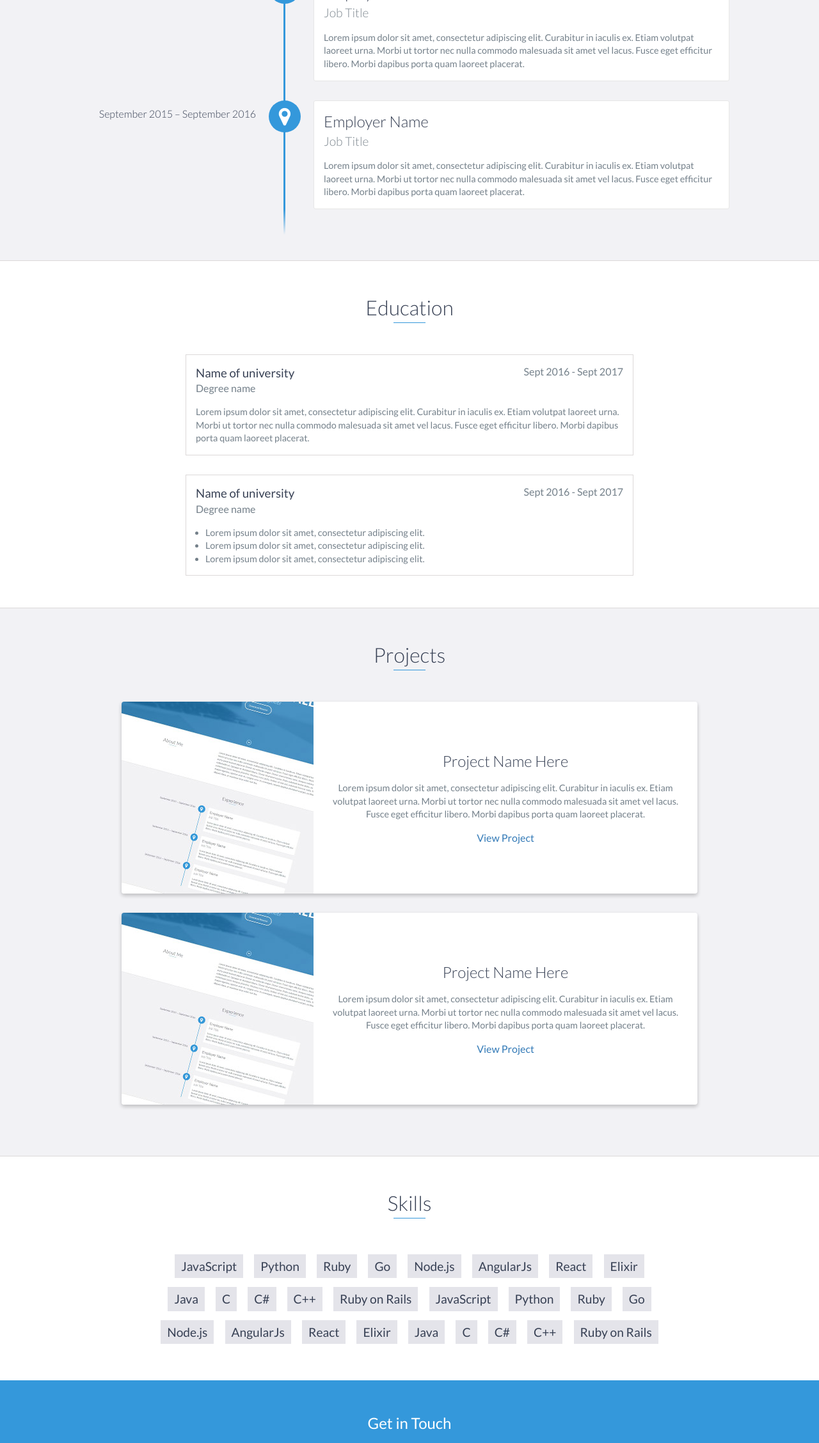
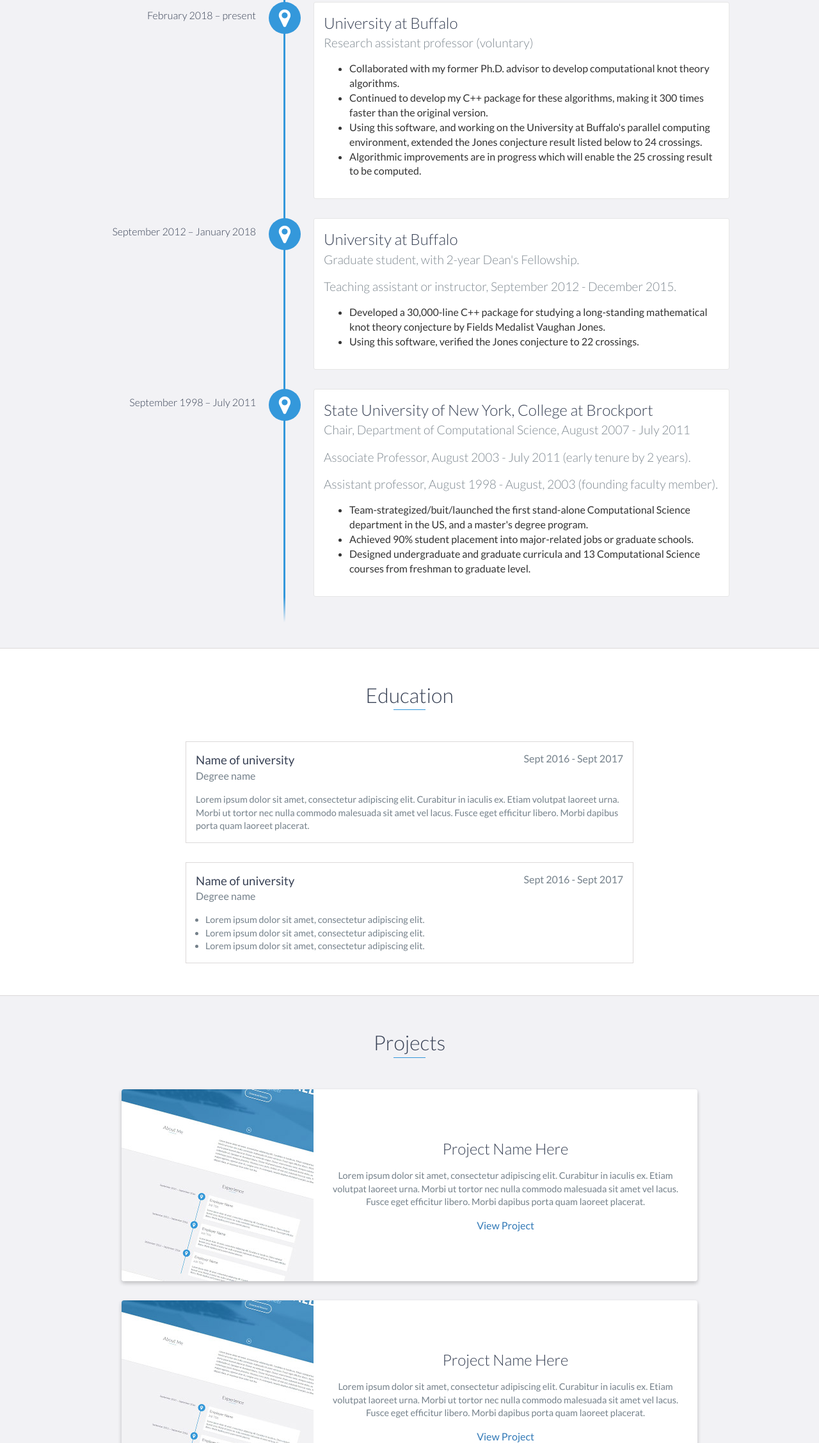
Before and after one commit to robert-e-tuzun/robert-e-tuzun.github.io, a website: page index.html in a window 1280 px wide. Shown: the part 1551-3807 px from the top of the page at 64% size. Drawn offline with nearby package versions, Linux system fonts and the light colour scheme.

Commit message:
Add optional section

```diff
--- a/index.html
+++ b/index.html
@@ -37,7 +37,7 @@
                 <a href="#projects">Projects</a>
             </li>
             <li>
-                <a href="#skills">Skills</a>
+                <a href="#xxxxx">Skills</a>
             </li>
             <li>
                 <a href="#contact">Contact</a>
@@ -88,29 +88,48 @@
     <div id="experience" class="background-alt">
         <h2 class="heading">Experience</h2>
         <div id="experience-timeline">
-            <div data-date="September 2015 – September 2016">
-                <h3>Employer Name</h3>
-                <h4>Job Title</h4>
-                <p>
-                    Lorem ipsum dolor sit amet, consectetur adipiscing elit. Curabitur in iaculis ex. Etiam volutpat laoreet urna. Morbi ut tortor nec nulla commodo malesuada sit amet vel lacus. Fusce eget efficitur libero. Morbi dapibus porta quam laoreet placerat.
-                </p>
+            <div data-date="February 2019 – present">
+                <h3>Naval Surface Warfare Center, Carderock Division</h3>
+                <h4>Scientist</h4>
+                <ul>
+                  <li>In a Scrum-like environment, developed features and debugged software for a C++ (with some Fortran and Java) code base of millions of lines.</li>
+                  <li>Developed or co-developed training materials on software environment and code base for new hires.</li>
+                </ul>
             </div>
 
-            <div data-date="September 2015 – September 2016">
-                <h3>Employer Name</h3>
-                <h4>Job Title</h4>
-                <p>
-                    Lorem ipsum dolor sit amet, consectetur adipiscing elit. Curabitur in iaculis ex. Etiam volutpat laoreet urna. Morbi ut tortor nec nulla commodo malesuada sit amet vel lacus. Fusce eget efficitur libero. Morbi dapibus porta quam laoreet placerat.
-                </p>
+            <div data-date="February 2018 – present">
+                <h3>University at Buffalo</h3>
+                <h4>Research assistant professor (voluntary)</h4>
+                <ul>
+                  <li>Collaborated with my former Ph.D. advisor to develop computational knot theory algorithms.
+                  <li>Continued to develop my C++ package for these algorithms, making it 300 times faster than the original version.</li>
+                  <li>Using this software, and working on the University at Buffalo's parallel computing environment, extended the Jones conjecture result listed below to 24 crossings.</li>
+                  <li>Algorithmic improvements are in progress which will enable the 25 crossing result to be computed.
+                </ul>
             </div>
 
-            <div data-date="September 2015 – September 2016">
-                <h3>Employer Name</h3>
-                <h4>Job Title</h4>
-                <p>
-                    Lorem ipsum dolor sit amet, consectetur adipiscing elit. Curabitur in iaculis ex. Etiam volutpat laoreet urna. Morbi ut tortor nec nulla commodo malesuada sit amet vel lacus. Fusce eget efficitur libero. Morbi dapibus porta quam laoreet placerat.
-                </p>
+            <div data-date="September 2012 – January 2018">
+                <h3>University at Buffalo</h3>
+                <h4>Graduate student, with 2-year Dean's Fellowship.</h4>
+                <h4>Teaching assistant or instructor, September 2012 - December 2015.</h4>
+                <ul>
+                  <li>Developed a 30,000-line C++ package for studying a long-standing mathematical knot theory conjecture by Fields Medalist Vaughan Jones.</li>
+                  <li>Using this software, verified the Jones conjecture to 22 crossings.
+                </ul>
             </div>
+
+            <div data-date="September 1998 – July 2011">
+                <h3>State University of New York, College at Brockport</h3>
+                <h4>Chair, Department of Computational Science, August 2007 - July 2011</h4>
+                <h4>Associate Professor, August 2003 - July 2011 (early tenure by 2 years).</h4>
+                <h4>Assistant professor, August 1998 - August, 2003 (founding faculty member).</h4>
+                <ul>
+                  <li>Team-strategized/buit/launched the first stand-alone Computational Science department in the US, and a master's degree program.</li>
+                  <li>Achieved 90% student placement into major-related jobs or graduate schools.</li>
+                 <li>Designed undergraduate and graduate curricula and 13 Computational Science courses from freshman to graduate level.</li>
+                </ul>
+            </div>
+
         </div>
     </div>
     <!-- End #experience -->
@@ -187,38 +206,30 @@
     </div>
     <!-- End #projects -->
 
-    <div id="skills">
-        <h2 class="heading">Skills</h2>
+<div id="xxxxx" class="optional-section background-alt">
+    <h2 class="heading">Section Name</h2>
+
+    <div class="optional-section-block">
+        <h3>Some content title</h3>
+        <p>
+            Lorem ipsum dolor sit amet, consectetur adipiscing elit. Curabitur in iaculis ex. Etiam volutpat laoreet urna. Morbi ut tortor nec nulla commodo malesuada sit amet vel lacus. Fusce eget efficitur libero. Morbi dapibus porta quam laoreet placerat.
+        </p>
         <ul>
-            <li>JavaScript</li>
-            <li>Python</li>
-            <li>Ruby</li>
-            <li>Go</li>
-            <li>Node.js</li>
-            <li>AngularJs</li>
-            <li>React</li>
-            <li>Elixir</li>
-            <li>Java</li>
-            <li>C</li>
-            <li>C#</li>
-            <li>C++</li>
-            <li>Ruby on Rails</li>
-            <li>JavaScript</li>
-            <li>Python</li>
-            <li>Ruby</li>
-            <li>Go</li>
-            <li>Node.js</li>
-            <li>AngularJs</li>
-            <li>React</li>
-            <li>Elixir</li>
-            <li>Java</li>
-            <li>C</li>
-            <li>C#</li>
-            <li>C++</li>
-            <li>Ruby on Rails</li>
+            <li>
+                Lorem ipsum dolor sit amet, consectetur adipiscing elit.
+            </li>
+            <li>
+                Lorem ipsum dolor sit amet, consectetur adipiscing elit.
+            </li>
+            <li>
+                Lorem ipsum dolor sit amet, consectetur adipiscing elit.
+            </li>
         </ul>
     </div>
-    <!-- End #skills -->
+    <!-- End .optional-section-block -->
+
+</div>
+<!-- End .optional-section -->
 
     <div id="contact">
         <h2>Get in Touch</h2>
```
Also changed, not shown: gulpfile.js (line endings or trailing spaces).
